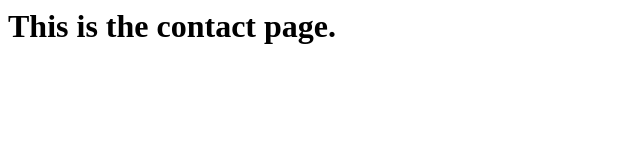
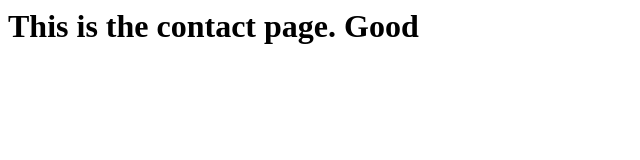
Before and after one commit to altvic/githubit, a plain HTML site: page contact.html in a window 1280 px wide. Shown: the whole page, without its empty margins (0-640 px from the left). Drawn offline with Linux system fonts and the light colour scheme.

Commit message:
Update contact.html

```diff
--- a/contact.html
+++ b/contact.html
@@ -1,3 +1,3 @@
 <html>
-<h1>This is the contact page.<h1>
+<h1>This is the contact page. Good<h1>
 </html>
```
